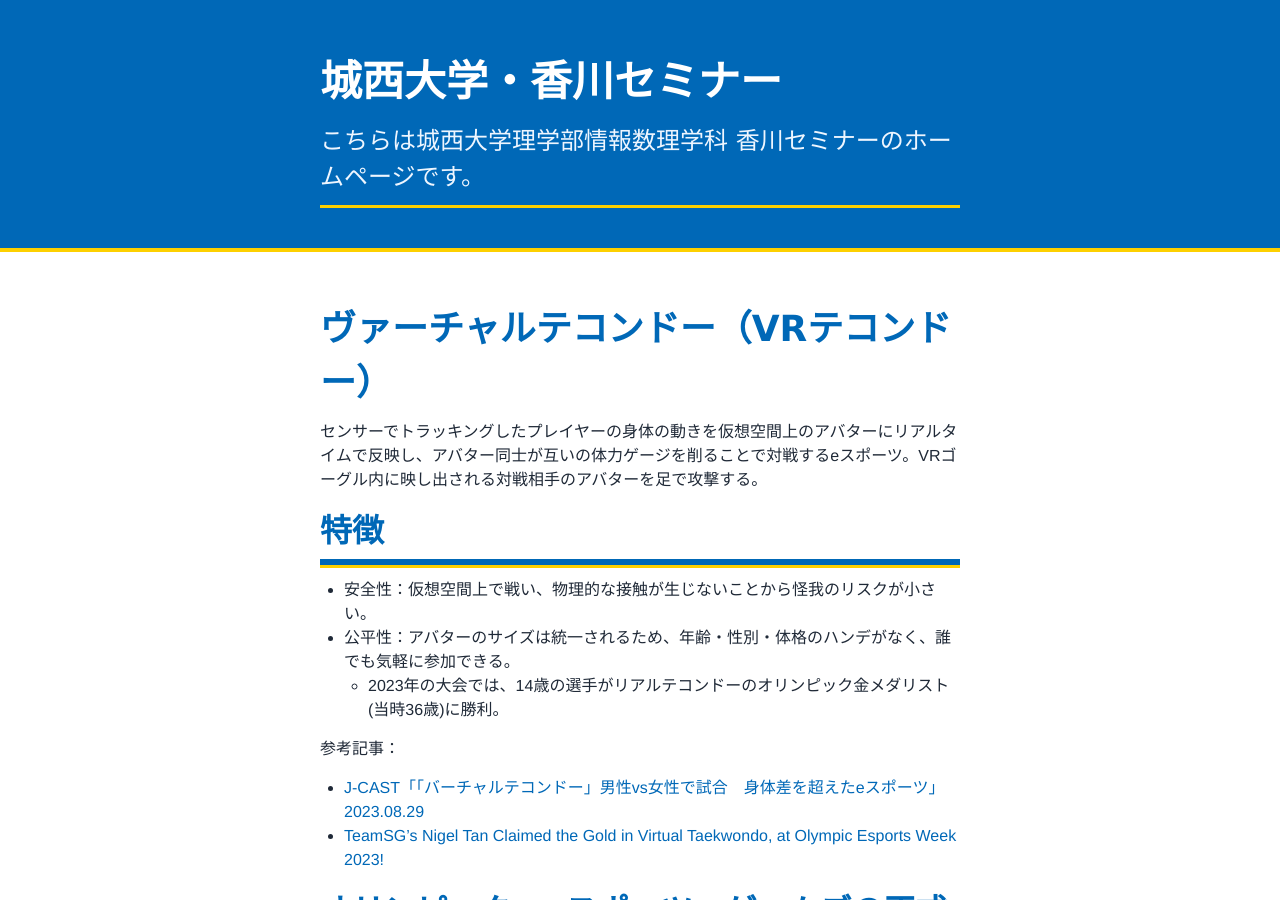
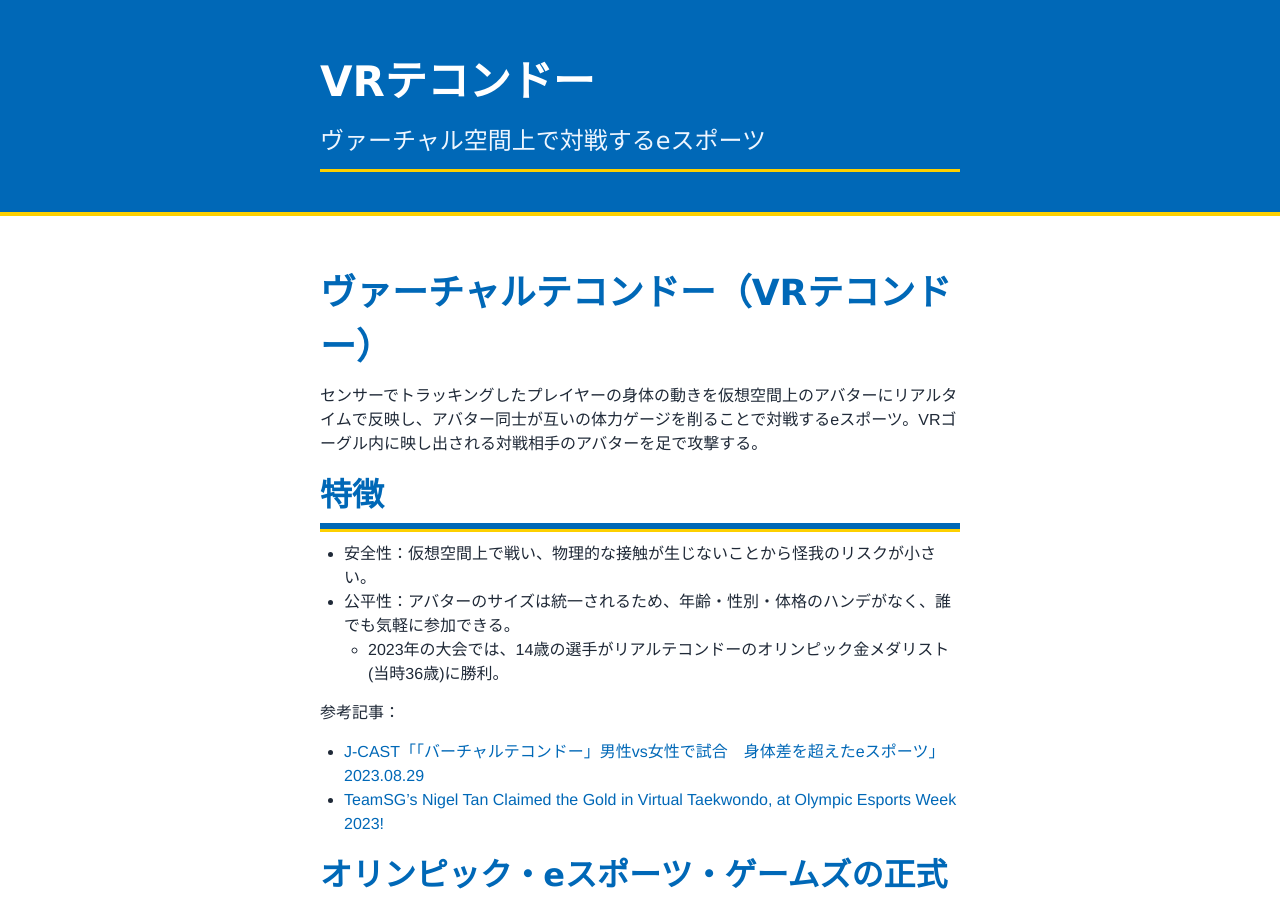
Before and after one commit to k16kgw/k16kgw.github.io, a Jekyll site: the page built from pages/virtual-taekwondo.md, in a window 1280 px wide and 900 px high. Built offline with Jekyll 4.4.1, drawn with Linux system fonts in a browser that asks for light colours; part of the change alters nothing that is shown.

```diff
--- a/pages/virtual-taekwondo.md
+++ b/pages/virtual-taekwondo.md
@@ -1,5 +1,5 @@
 ---
-layout: default
+layout: virtual-taekwondo
 title: VRテコンドー
 header_title: VRテコンドー
 header_subtitle: VR空間で対戦するeスポーツ
```
